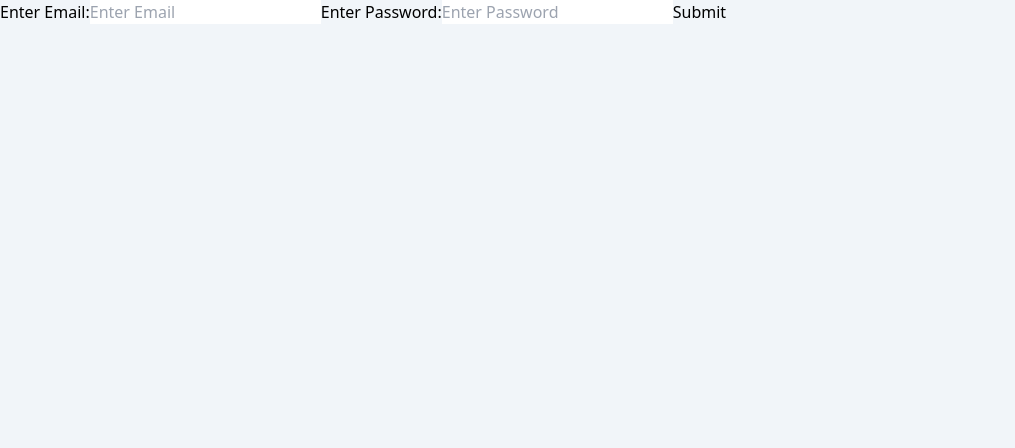
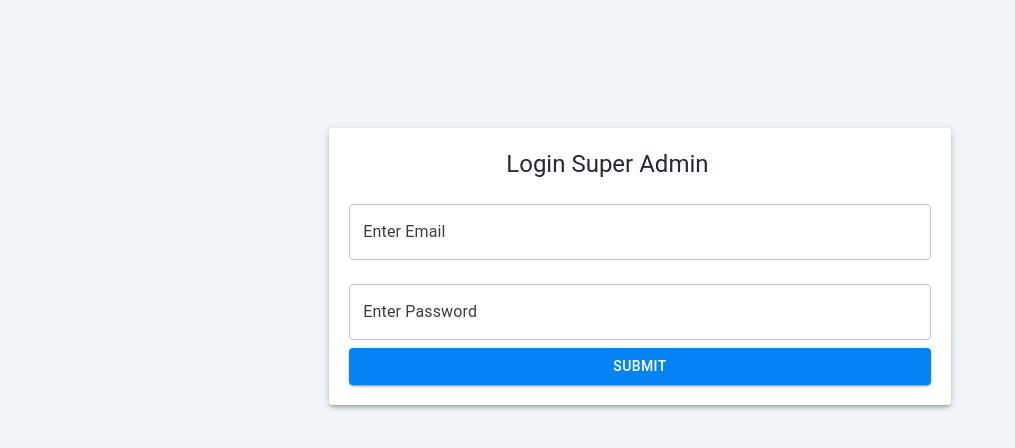
Before and after one commit to AjayDhami/planspiel-dark-pattern-detection, a React (Create React App) app in the folder frontend/: page /adminsignin in a window 1280 px wide. Shown: the top 448 px of the page, without its empty margins (0-1015 px from the left). Built offline with nearby package versions, Linux system fonts and the light colour scheme; no server answers.

Commit message:
VT-45 Styling

```diff
--- a/frontend/src/components/superAdmin/AssignExpert.tsx
+++ b/frontend/src/components/superAdmin/AssignExpert.tsx
@@ -1,6 +1,6 @@
 import React, { useEffect, useState } from 'react';
 import {AdminExperts, AdminAssignProps } from '../../types';
-import { Button, DialogActions, DialogContent, DialogTitle, FormControl, FormControlLabel, FormGroup, InputLabel, Link, MenuItem, Select, Switch} from '@mui/material';
+import { Button, DialogActions, DialogContent, DialogTitle, FormControl, FormControlLabel, FormGroup, InputLabel, Link, MenuItem, Select, Switch, Typography} from '@mui/material';
 import { assignExperts, getClientsDetails, getExpertsDetails } from '../../services/superAdminServices';
 import { useAdminContext } from '../../context/AdminContext';
 
@@ -54,8 +54,12 @@ const AssignExpert: React.FC<AdminAssignProps> = ({onClose, websiteId, websiteNa
 
   return (
     <>
-       <DialogTitle>
-            Assigning {websiteName}
+       <DialogTitle sx={{
+        display: "flex",
+        alignItems: "center",
+        fontSize: "20px"
+       }}>
+            <Typography sx={{ marginRight: "5px" }}>{websiteName}</Typography>
             <Link href={websiteUrl}>{websiteUrl}</Link>
         </DialogTitle>
           <FormControl fullWidth>
--- a/frontend/src/components/superAdmin/DarkPatternListModal.tsx
+++ b/frontend/src/components/superAdmin/DarkPatternListModal.tsx
@@ -56,7 +56,9 @@ const DarkPatternListModal: React.FC<AdminDarkPatternListProp> = ({ websiteId, w
 
   return (
     <Dialog open={isOpen} onClose={onClose}>
-        <DialogTitle>
+        <DialogTitle sx={{
+          marginLeft: "27%",
+        }}>
           {assignExpert ? 'List of Dark Patterns' : 'Assign Experts'}
         </DialogTitle>
         <DialogContent>
@@ -65,6 +67,7 @@ const DarkPatternListModal: React.FC<AdminDarkPatternListProp> = ({ websiteId, w
                 <FormGroup>
                   {patterns.map((pattern) => (
                     <>
+                    {pattern.text!=='Text' &&
                       <FormControlLabel
                         key={pattern.text}
                         sx={{
@@ -75,7 +78,8 @@ const DarkPatternListModal: React.FC<AdminDarkPatternListProp> = ({ websiteId, w
                       }
                       label={pattern.text+"  :  "+pattern.patternType}
                       />
-                    </>
+                    }
+                  </>
                   ))}
                 <Button onClick={handleSubmit}>
                   Submit
--- a/frontend/src/components/superAdmin/WebsiteCard.tsx
+++ b/frontend/src/components/superAdmin/WebsiteCard.tsx
@@ -77,7 +77,7 @@ const WebsiteCard: React.FC<AdminWebsites> = ({websiteId, baseUrl, websiteName})
                 Run Automation
               </Button>
             ) : (
-              <Button variant="outlined" color="success">
+              <Button variant="outlined" color="success" disabled>
                 Assigned
               </Button>
             )}
--- a/frontend/src/pages/superAdmin/SuperAdminSignin.tsx
+++ b/frontend/src/pages/superAdmin/SuperAdminSignin.tsx
@@ -3,6 +3,7 @@ import { UserCredentials } from '../../types';
 import { useContext } from 'react';
 import AuthContext from '../../context/AuthContext1';
 import { useNavigate } from 'react-router-dom';
+import { Grid, Paper, Typography, TextField, Button } from '@mui/material';
 
 
 const SuperAdminSignin = () => {
@@ -40,19 +41,50 @@ const SuperAdminSignin = () => {
     }
 
   return (
-    <div>
-        <form onSubmit={handleSubmit}>
-        <label htmlFor="email">
-            Enter Email:
-        </label>
-        <input name="email" type="email" placeholder='Enter Email' onChange={handleChange}/>
-        <label htmlFor="password">
-            Enter Password:
-        </label>
-        <input name="password" type="password" placeholder='Enter Password' onChange={handleChange}/>
-        <button type='submit'>Submit</button>
-        </form>
-    </div>
+    <Grid container sx={{
+        width: "100%",
+        height: "screen",
+        marginTop: "10%",
+        justifyContent: "center"
+    }}>
+      <Grid item>
+        <Paper elevation={3} sx={{
+        padding: "20px",
+        alignItems: "center",
+      }}>
+          <Typography variant="h5" gutterBottom sx={{
+            paddingLeft: "27%",
+          }}>
+            Login Super Admin
+          </Typography>
+          <form onSubmit={handleSubmit}>
+            <TextField
+              name="email"
+              type="email"
+              label="Enter Email"
+              placeholder="Enter Email"
+              fullWidth
+              margin="normal"
+              variant="outlined"
+              onChange={handleChange}
+            />
+            <TextField
+              name="password"
+              type="password"
+              label="Enter Password"
+              placeholder="Enter Password"
+              fullWidth
+              margin="normal"
+              variant="outlined"
+              onChange={handleChange}
+            />
+            <Button type="submit" variant="contained" color="primary" fullWidth>
+              Submit
+            </Button>
+          </form>
+        </Paper>
+      </Grid>
+    </Grid>
   )
 }
 
```
